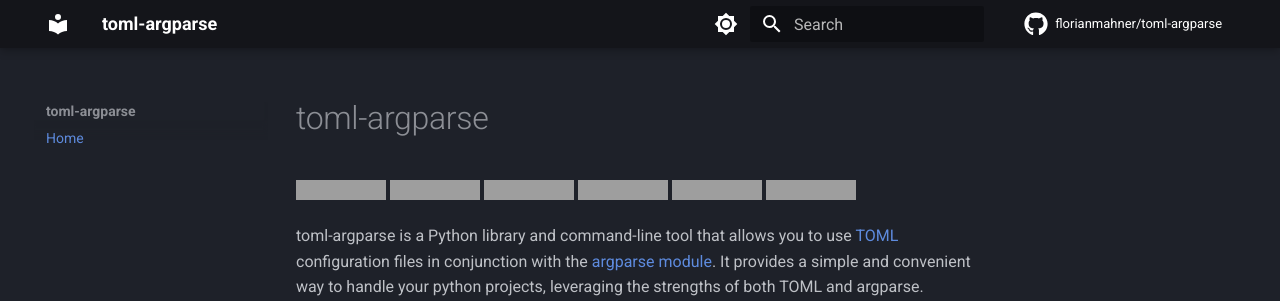
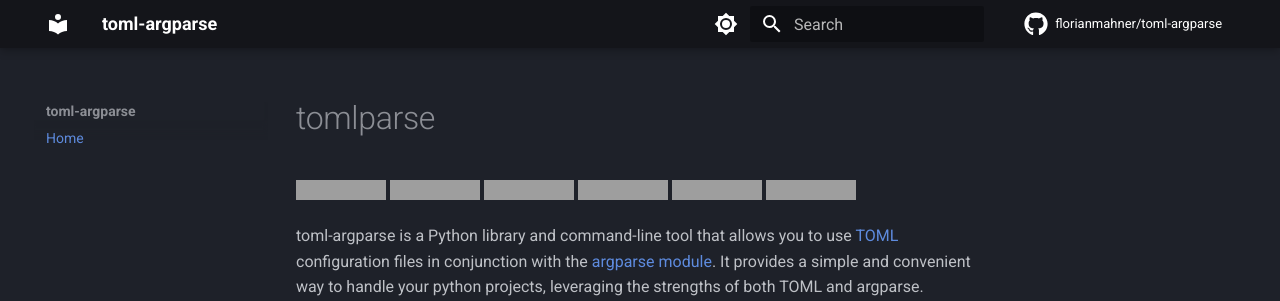
Before and after one commit to florianmahner/tomlparse, an MkDocs documentation site: the page built from docs/README.md, in a window 1280 px wide and 900 px high, cut to the strip 0-301 px from the top of the window. Built offline with MkDocs 1.6.1 and Material for MkDocs 9.7.7, drawn with Linux system fonts in a browser that asks for light colours; comment, search, counter and statistics services are not loaded; grey boxes are pictures that could not be loaded.

Commit message:
Update README.md

```diff
--- a/docs/README.md
+++ b/docs/README.md
@@ -1,4 +1,4 @@
-# toml-argparse
+# tomlparse
 
 [![Release](https://img.shields.io/github/v/release/florianmahner/toml-argparse)](https://img.shields.io/github/v/release/florianmahner/toml-argparse)
 [![Build status](https://img.shields.io/github/actions/workflow/status/florianmahner/toml-argparse/main.yml?branch=main)](https://github.com/florianmahner/toml-argparse/actions/workflows/main.yml?query=branch%3Amain)
```
